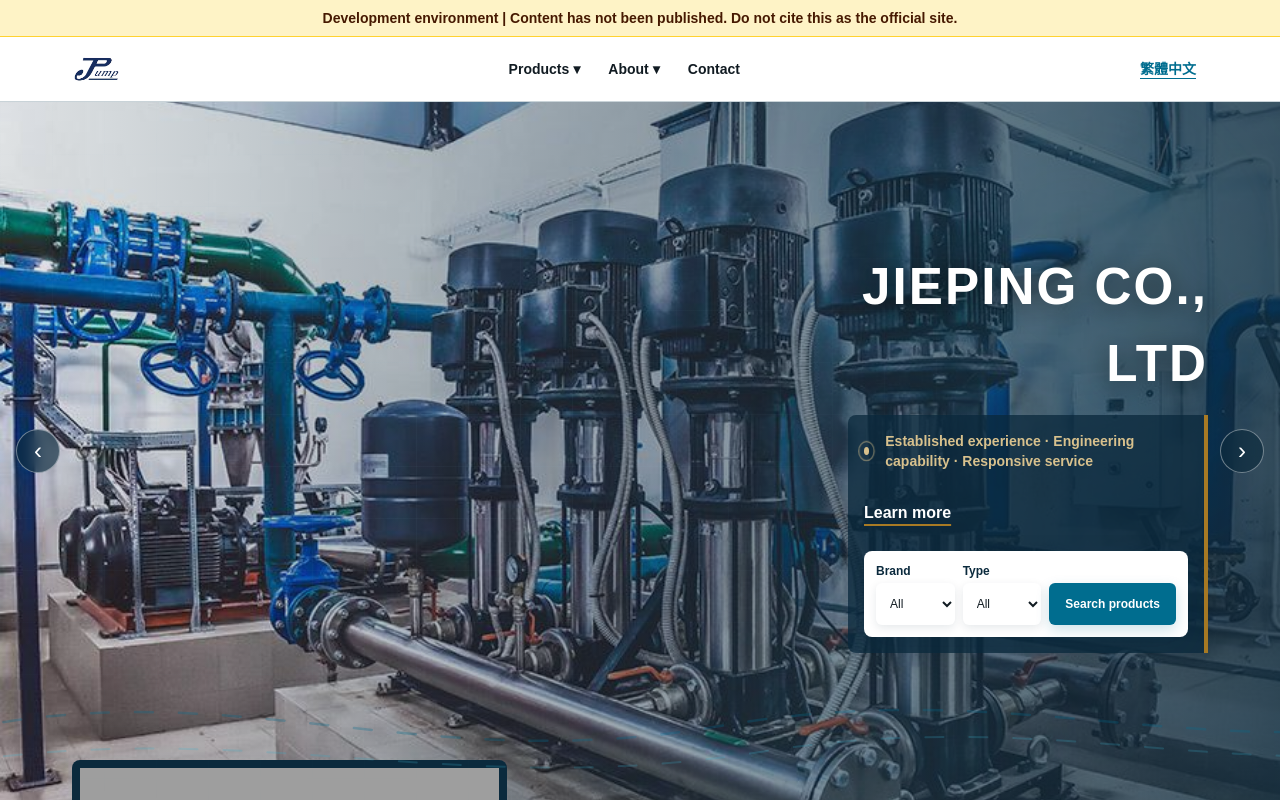
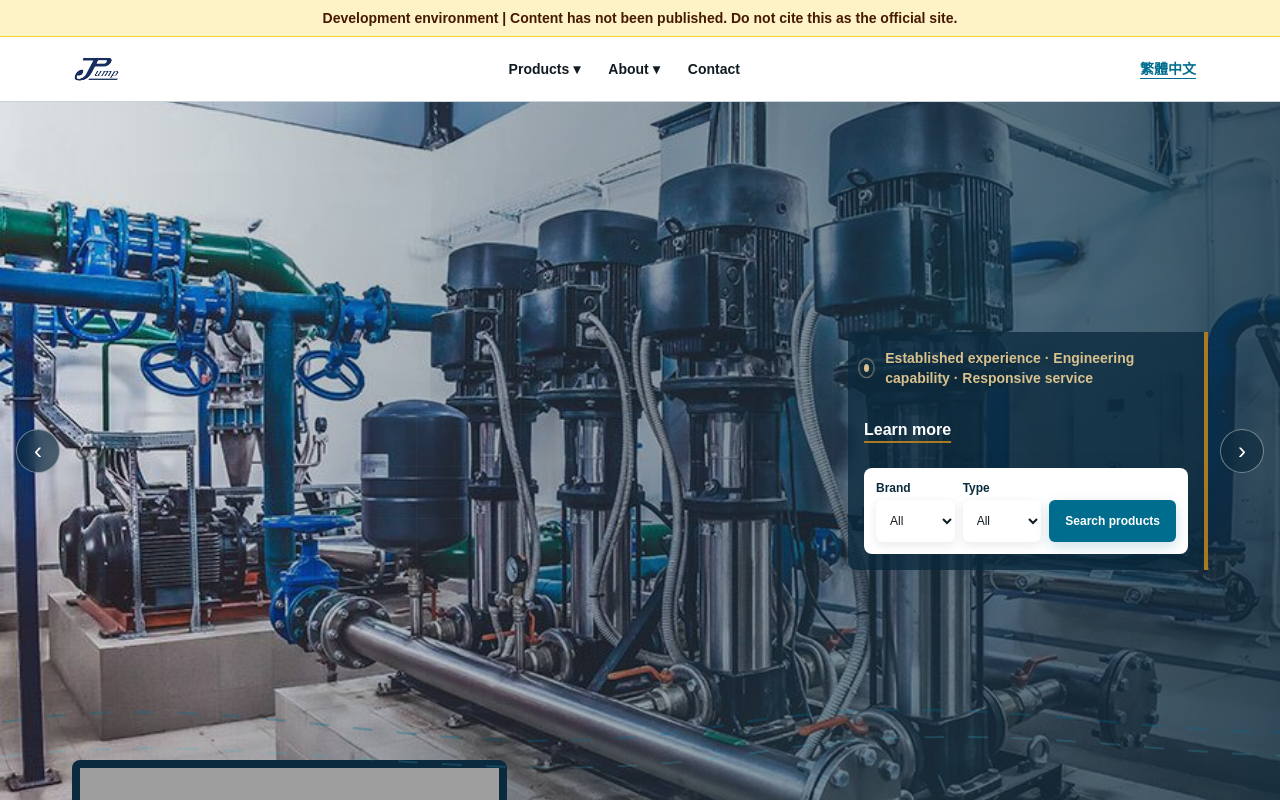
Before and after one commit to fred831226/JP-website, a Next.js app in the folder website/: page /en in a window 1280 px wide. Shown: the top 800 px of the page. Built offline with nearby package versions, Linux system fonts and the light colour scheme; grey boxes are pictures that could not be loaded.

Commit message:
Keep both home heroes aligned with approved layout

```diff
--- a/website/src/app/[locale]/page.tsx
+++ b/website/src/app/[locale]/page.tsx
@@ -64,19 +64,6 @@
         <div className="relative z-10 mx-auto flex w-full max-w-[var(--content-max)] justify-end px-[var(--page-gutter-desktop)] py-8 max-md:px-[var(--page-gutter-mobile)]">
           <div className="flex w-full max-w-[500px] flex-col items-end">
             <h1 className="sr-only">JP PUMP</h1>
-            {en ? (
-              <div className="home-hero-wordmark mb-3 w-[460px] max-w-full text-right text-[clamp(2rem,4vw,3.5rem)] font-[800] tracking-[0.04em] text-white drop-shadow-[0_3px_12px_rgba(0,0,0,.55)]">JIEPING CO., LTD</div>
-            ) : hero.companyNameWordmark && (
-              <div className="home-hero-wordmark mb-3 w-[460px] max-w-full">
-                <Image
-                  src={hero.companyNameWordmark.src}
-                  alt={en ? "JIEPING CO., LTD" : hero.companyNameWordmark.alt}
-                  width={1200}
-                  height={400}
-                  className="h-auto w-full object-contain"
-                />
-              </div>
-            )}
             <div className="home-hero-panel w-full max-w-[360px] rounded-l-[8px] border-r-[4px] border-[var(--color-identity-detail)] bg-[var(--color-primary)]/76 p-3 sm:p-4">
               {hero.kicker && (
                 <p className="mb-2 inline-flex items-center gap-2 text-sm font-[750] text-[#d8c18d]">
```
